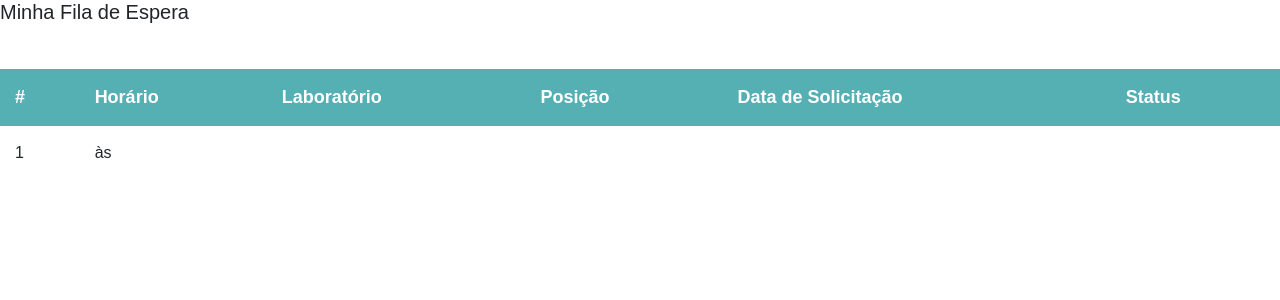
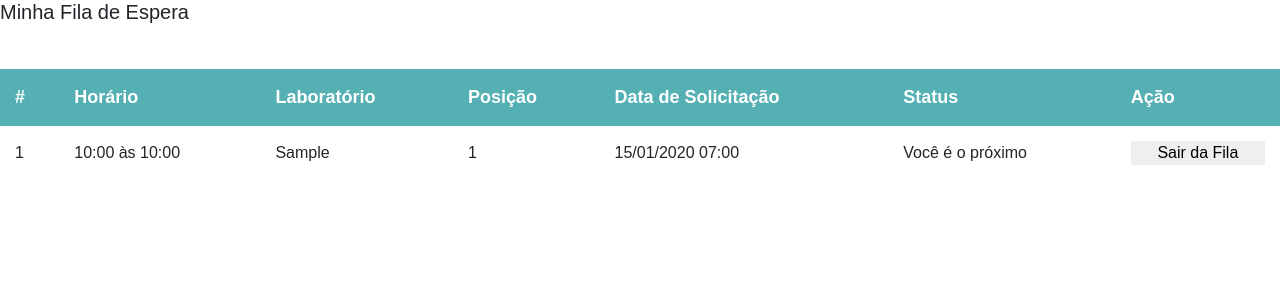
Before and after one commit to Adaylla/InDigital, a Django app: page /minha/fila/espera/ in a window 1280 px wide. Shown: the part 53-353 px from the top of the page. Run offline with Django 5.2, Linux system fonts and the light colour scheme; a user stored in the database is signed in; tables that the repository leaves empty hold one stand-in row (values such as "Sample post").

Commit message:
fila de espera

```diff
--- a/indigital/templates/minha_fila_espera.html
+++ b/indigital/templates/minha_fila_espera.html
@@ -13,17 +13,24 @@
             <th>Posição</th>
             <th>Data de Solicitação</th>
             <th>Status</th>
+            <th>Ação</th>
         </tr>
     </thead>
     <tbody>
         {% for fila in filas %}
         <tr>
             <td>{{ fila.id }}</td>
-            <td>{{ fila.horario_inicio|time:"H:i" }} às {{ fila.horario_fim|time:"H:i" }}</td>
-            <td>{{ fila.laboratorio }}</td>
+            <td>{{ fila.disponibilidade.horario_inicio|time:"H:i" }} às {{ fila.disponibilidade.horario_fim|time:"H:i" }}</td>
+            <td>{{ fila.disponibilidade.laboratorio.num_laboratorio }}</td>
             <td>{{ fila.posicao }}</td>
-            <td>{{ fila.data_inscricao|date:"d/m/Y H:i" }}</td>
+            <td>{{ fila.data_solicitacao|date:"d/m/Y H:i" }}</td>
             <td>{{ fila.status }}</td>
+            <td>
+                <form method="post" action="{% url 'sair_fila_espera' fila.id %}">
+                    {% csrf_token %}
+                    <button type="submit">Sair da Fila</button>
+                </form>
+            </td>
         </tr>
         {% endfor %}
     </tbody>
--- a/indigital/views.py
+++ b/indigital/views.py
@@ -2,7 +2,7 @@ from django.shortcuts import render, redirect, get_object_or_404
 from .models import Laboratorio, Reserva, Disponibilidade, FilaEspera
 from .forms import DisponibilidadeForm, LaboratorioForm
 from django.contrib import messages
-from django.contrib.auth.decorators import login_required, permission_required, user_passes_test
+from django.contrib.auth.decorators import login_required, permission_required
 from django.core.paginator import Paginator
 from django.shortcuts import render
 
@@ -190,11 +190,7 @@ def minhas_reservas(request):
     reservas = Reserva.objects.filter(usuario=request.user)
     return render(request, 'minhas_reservas.html', {'reservas': reservas})
 
-def is_monitor_ou_admin(user):
-    return user.perfil in ['monitor', 'admin']
-
 @login_required
-@user_passes_test(is_monitor_ou_admin)
 def reservas_do_dia(request):
     from datetime import date
     reservas = Reserva.objects.filter(disponibilidade__data=date.today())
@@ -232,11 +228,16 @@ def remover_fila(request, fila_id):
 def entrar_fila_espera(request, disponibilidade_id):
     disponibilidade = get_object_or_404(Disponibilidade, id=disponibilidade_id)
 
+    if Reserva.objects.filter(usuario=request.user, disponibilidade=disponibilidade).exists():
+        messages.error(request, "Você já tem uma reserva para esse horário.")
+        return redirect('horarios')
+
     if FilaEspera.objects.filter(usuario=request.user, disponibilidade=disponibilidade).exists():
-        messages.error(request, "Você já está na fila de espera para este horário.")
-    else:
-        FilaEspera.objects.create(usuario=request.user, disponibilidade=disponibilidade)
-        messages.success(request, "Você foi adicionado à fila de espera.")
+        messages.info(request, "Você já está na fila de espera para esse horário.")
+        return redirect('horarios')
+
+    FilaEspera.objects.create(usuario=request.user, disponibilidade=disponibilidade)
+    messages.success(request, "Você foi adicionado à fila de espera.")
 
     return redirect('horarios')
 
@@ -245,9 +246,24 @@ def sair_fila_espera(request, fila_id):
     fila = get_object_or_404(FilaEspera, id=fila_id, usuario=request.user)
     fila.delete()
     messages.success(request, "Você saiu da fila de espera.")
-    return redirect('horarios')
+    return redirect('minha_fila_espera')
 
 @login_required
 def minha_fila_espera(request):
-    filas = FilaEspera.objects.filter(usuario=request.user).order_by('data_solicitacao')
-    return render(request, 'minha_fila_espera.html', {'filas': filas})
+    minhas_filas = FilaEspera.objects.filter(usuario=request.user).select_related('disponibilidade__laboratorio')
+
+    dados_filas = []
+    for fila in minhas_filas:
+        fila_geral = FilaEspera.objects.filter(disponibilidade=fila.disponibilidade).order_by('data_solicitacao')
+        usuarios_em_ordem = list(fila_geral.values_list('usuario_id', flat=True))
+        posicao = usuarios_em_ordem.index(request.user.id) + 1
+
+        dados_filas.append({
+            'id': fila.id,
+            'disponibilidade': fila.disponibilidade,
+            'data_solicitacao': fila.data_solicitacao,
+            'posicao': posicao,
+            'status': "Você é o próximo" if posicao == 1 else f"Posição {posicao}",
+        })
+
+    return render(request, 'minha_fila_espera.html', {'filas': dados_filas})
```
Also changed, not shown: indigital/templates/horarios.html (+3 -6 lines).
